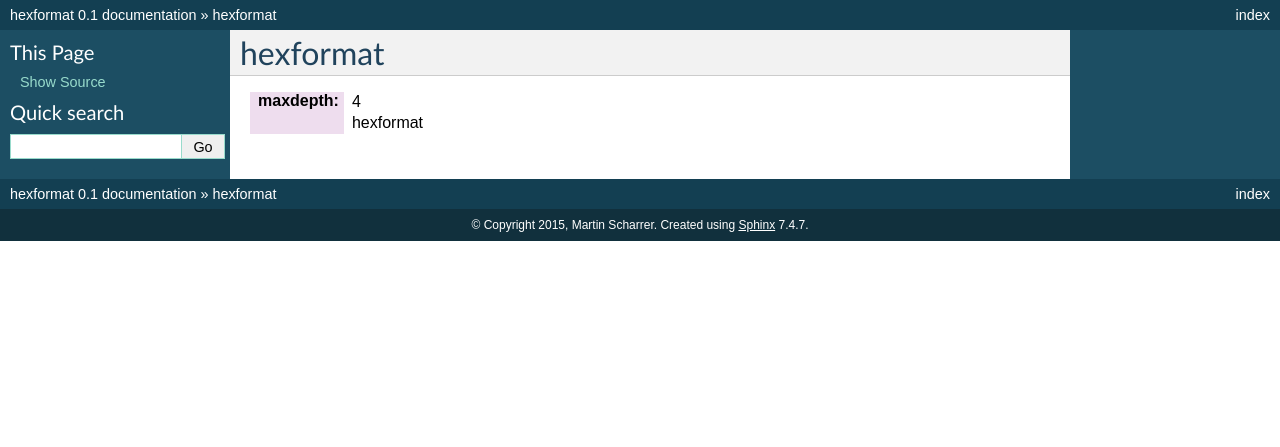
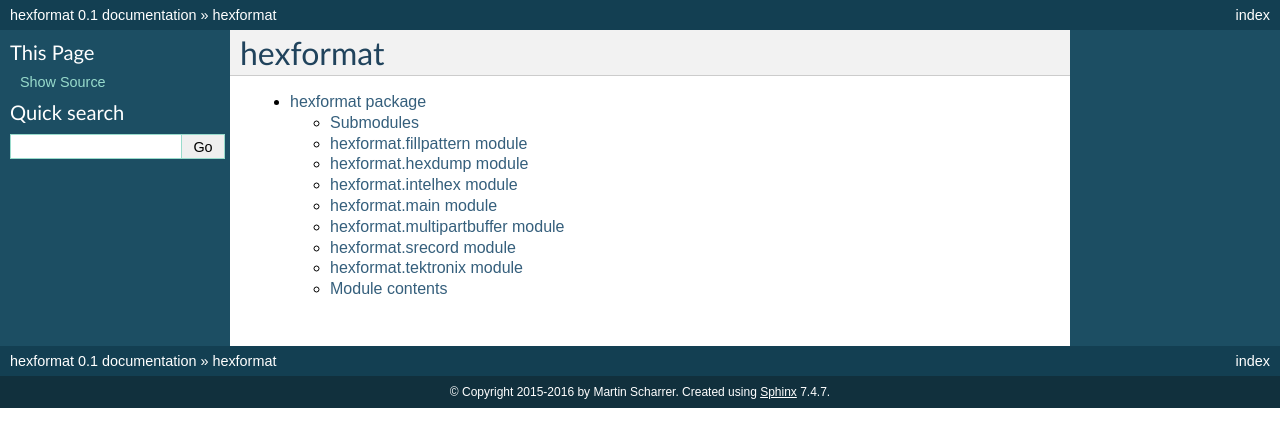
Before and after one commit to MartinScharrer/hexformat, a Sphinx documentation site: the page built from docs/source/modules.rst, in a window 1280 px wide. Shown: the top 447 px of the page. Built offline with Sphinx 7.4.7, drawn with Linux system fonts in a browser that asks for light colours.

```diff
--- a/docs/source/about.rst
+++ b/docs/source/about.rst
@@ -9,7 +9,7 @@ A base class :class:`.MultiPartBuffer` is provided which implements the handling
 This base class allows for the basic operations like reading and writing binary files as well as modifing the binary data.
 The specific classes :class:`.IntelHex`, :class:`.SRecord` and :class:`.HexDump` are derivated from it which implement the parsing and generating of the corresponding HEX formats as well as implementing file format specific features.
 
-.. -Intel-Hex: http://en.wikipedia.org/wiki/Intel_HEX
+.. _Intel-Hex: http://en.wikipedia.org/wiki/Intel_HEX
 .. _S-Record: http://en.wikipedia.org/wiki/SREC_%28file_format%29
 .. _`hex dump`: http://en.wikipedia.org/wiki/Hex_dump
 
--- a/docs/source/conf.py
+++ b/docs/source/conf.py
@@ -54,7 +54,7 @@ master_doc = 'index'
 
 # General information about the project.
 project = u'hexformat'
-copyright = u'2015, Martin Scharrer'
+copyright = u'2015-2016 by Martin Scharrer'
 author = u'Martin Scharrer'
 
 # The version info for the project you're documenting, acts as replacement for
@@ -293,4 +293,18 @@ texinfo_documents = [
 # Example configuration for intersphinx: refer to the Python standard library.
 intersphinx_mapping = {'https://docs.python.org/': None}
 
-autodoc_member_order = 'bysource'
+autodoc_member_order = 'source'
+autodoc_default_flags = [ 'members', 'undoc-members', 'show-inheritance']
+# [ 'members', 'undoc-members', 'private-members', 'special-members', 'inherited-members', 'show-inheritance']
+
+# Napoleon settings
+napoleon_google_docstring = True
+napoleon_numpy_docstring = True
+napoleon_include_private_with_doc = False
+napoleon_include_special_with_doc = False
+napoleon_use_admonition_for_examples = False
+napoleon_use_admonition_for_notes = False
+napoleon_use_admonition_for_references = False
+napoleon_use_ivar = False
+napoleon_use_param = True
+napoleon_use_rtype = True
--- a/docs/source/hexformat.rst
+++ b/docs/source/hexformat.rst
@@ -8,31 +8,63 @@ hexformat.fillpattern module
 ----------------------------
 
 .. automodule:: hexformat.fillpattern
-:members:
-        :undoc-members:
-            :show-inheritance:
+    :members:
+    :undoc-members:
+    :show-inheritance:
+
+hexformat.hexdump module
+------------------------
+
+.. automodule:: hexformat.hexdump
+    :members:
+    :undoc-members:
+    :show-inheritance:
+
+hexformat.intelhex module
+-------------------------
+
+.. automodule:: hexformat.intelhex
+    :members:
+    :undoc-members:
+    :show-inheritance:
 
 hexformat.main module
 ---------------------
 
 .. automodule:: hexformat.main
-:members:
-        :undoc-members:
-            :show-inheritance:
+    :members:
+    :undoc-members:
+    :show-inheritance:
 
 hexformat.multipartbuffer module
 --------------------------------
 
 .. automodule:: hexformat.multipartbuffer
-:members:
-        :undoc-members:
-            :show-inheritance:
+    :members:
+    :undoc-members:
+    :show-inheritance:
+
+hexformat.srecord module
+------------------------
+
+.. automodule:: hexformat.srecord
+    :members:
+    :undoc-members:
+    :show-inheritance:
+
+hexformat.tektronix module
+--------------------------
+
+.. automodule:: hexformat.tektronix
+    :members:
+    :undoc-members:
+    :show-inheritance:
 
 
 Module contents
 ---------------
 
 .. automodule:: hexformat
-:members:
-        :undoc-members:
-            :show-inheritance:
+    :members:
+    :undoc-members:
+    :show-inheritance:
--- a/docs/source/modules.rst
+++ b/docs/source/modules.rst
@@ -2,6 +2,6 @@ hexformat
 =========
 
 .. toctree::
-:maxdepth: 4
+   :maxdepth: 4
 
-       hexformat
+   hexformat
```
Also changed, not shown: docs/source/index.rst (+1 -9 lines).
